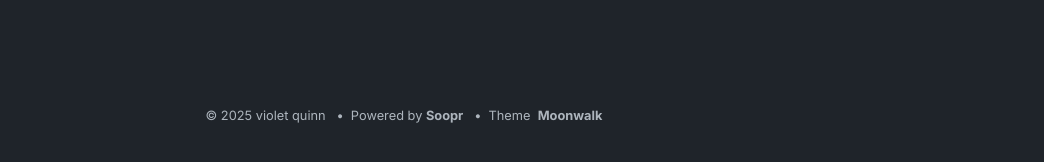
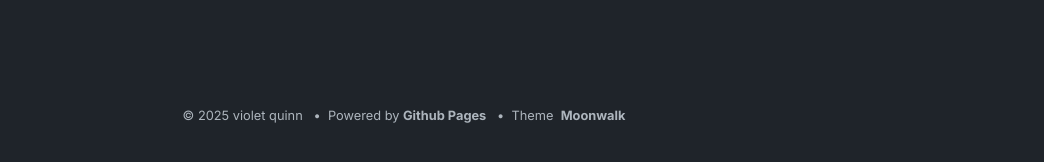
Before and after one commit to vivithequeen/vivithequeen.github.io, a Jekyll site: the page built from index.md, in a window 1280 px wide. Shown: the part 542-704 px from the top of the page, without its empty margins (236-1280 px from the left). Built offline with Jekyll 4.4.1, drawn with Linux system fonts in a browser that asks for light colours.

Commit message:
Update default.html

```diff
--- a/_layouts/default.html
+++ b/_layouts/default.html
@@ -16,7 +16,7 @@
           &nbsp;
           {%- endif -%}
           {%- if site.soopr -%}
-          Powered by <a href="https://www.soopr.co" target="_blank" rel="noreferrer">Soopr</a>
+          Powered by <a href="https://pages.github.com/" target="_blank" rel="noreferrer">Github Pages</a>
           &nbsp;
           •
           &nbsp;
```
